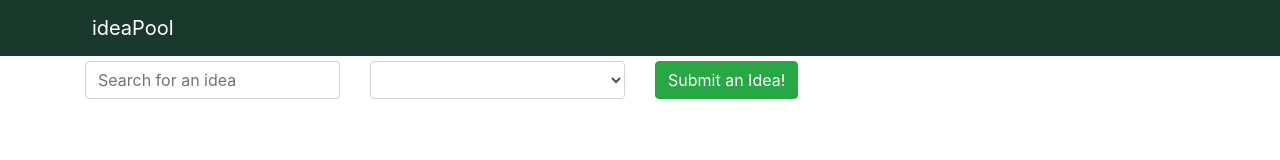
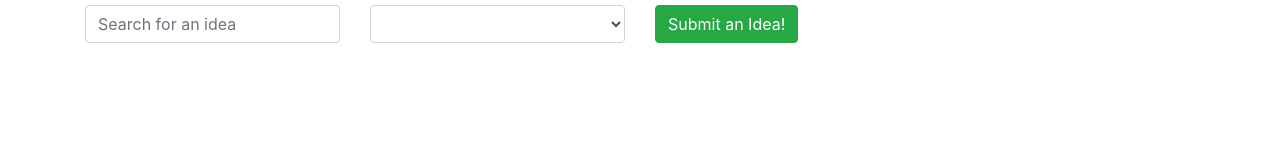
Before and after one commit to LadJignesh/ideaPool-server, a website: page frontend/index.html in a window 1280 px wide. Drawn offline with nearby package versions, Linux system fonts and the light colour scheme; some packages are replaced by stand-ins of ours; no server answers.

Commit message:
small changes

```diff
--- a/frontend/header.html
+++ b/frontend/header.html
@@ -1,7 +1,7 @@
 <nav class="navbar navbar-expand-sm bg-custom navbar-dark">
     <!-- Brand -->
     <div class="container-fluid">
-        <a class="navbar-brand" href="#/home">ideaPool</a>
+        <a class="navbar-brand" href="#/">ideaPool</a>
     </div>
 
 </nav>
--- a/frontend/index.html
+++ b/frontend/index.html
@@ -16,7 +16,6 @@
 </head>
 
 <body>
-  <header ng-include="'header.html'"></header>
   <main ng-view class="container-fluid"></main>
 </body>
 
```
